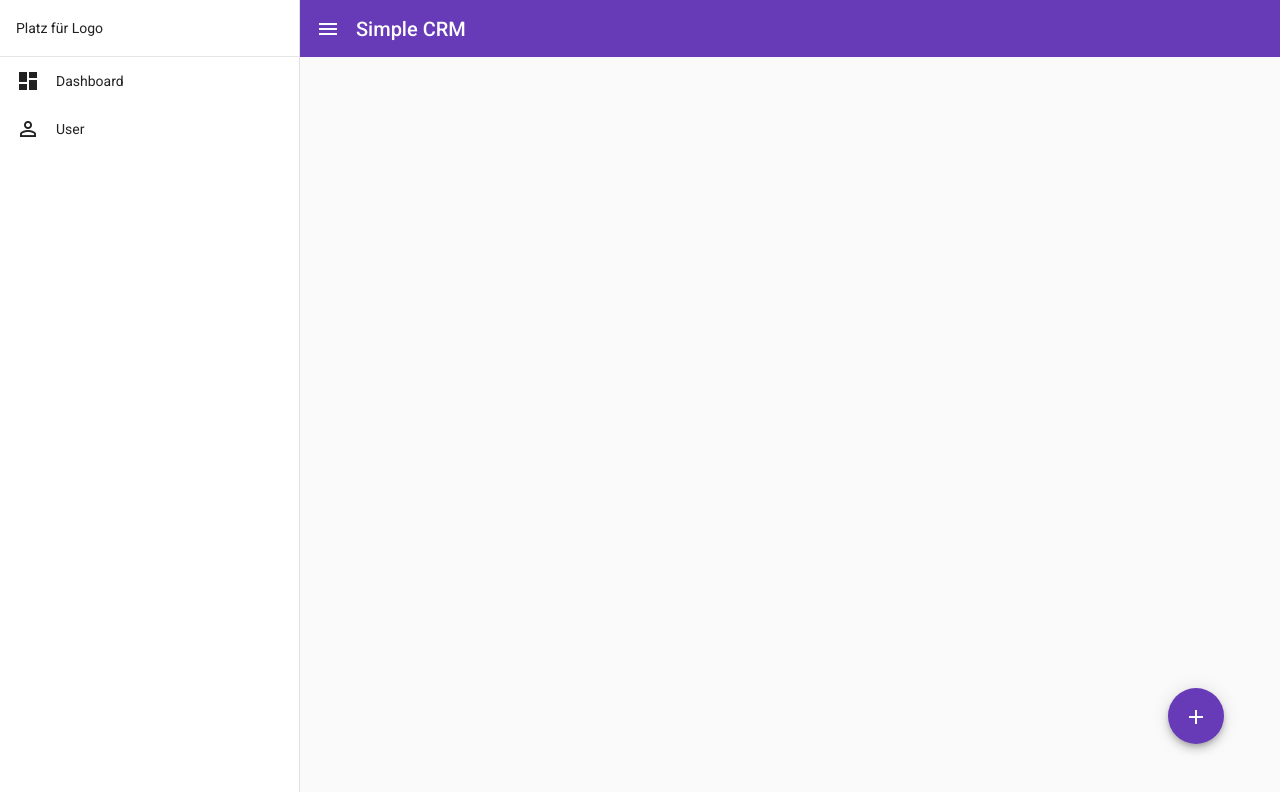
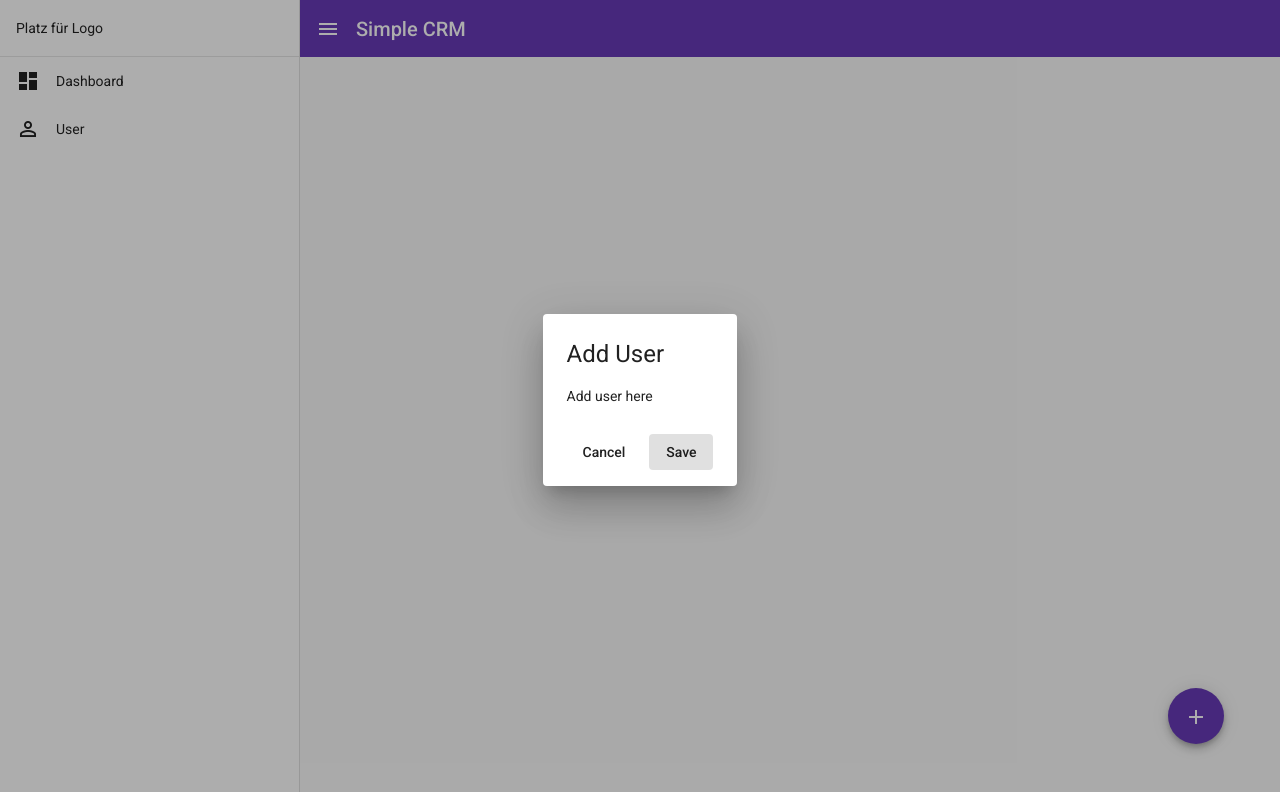
Before and after one commit to oCVamous/simple-crm, an Angular app: page /user in a window 1280 px wide. Both pictures are taken after a click on the button "add". Shown: the top 792 px of the page. Built offline with nearby package versions, Linux system fonts and the light colour scheme.

Commit message:
added dialog-add-user

```diff
--- /dev/null
+++ b/src/app/dialog-add-user/dialog-add-user.component.html
@@ -0,0 +1,8 @@
+<h1 mat-dialog-title>Add User</h1>
+<div mat-dialog-content>
+  <p>Add user here</p>
+</div>
+<div mat-dialog-actions>
+  <button mat-button >Cancel</button>
+  <button mat-button [mat-dialog-close]="" cdkFocusInitial>Save</button>
+</div>
--- /dev/null
+++ b/src/app/dialog-add-user/dialog-add-user.component.ts
@@ -0,0 +1,16 @@
+import { Component, OnInit } from '@angular/core';
+
+@Component({
+  selector: 'app-dialog-add-user',
+  templateUrl: './dialog-add-user.component.html',
+  styleUrls: ['./dialog-add-user.component.scss']
+})
+export class DialogAddUserComponent implements OnInit {
+
+
+  constructor() { }
+
+  ngOnInit(): void {
+  }
+
+}
--- a/src/app/user/user.component.html
+++ b/src/app/user/user.component.html
@@ -1,3 +1,3 @@
-<button class="add-user-button" mat-fab color="primary" matTooltip="Add User">
+<button (click)="openDialog()" class="add-user-button" mat-fab color="primary" matTooltip="Add User">
     <mat-icon>add</mat-icon>
 </button>
--- a/src/app/user/user.component.ts
+++ b/src/app/user/user.component.ts
@@ -1,4 +1,8 @@
 import { Component, OnInit } from '@angular/core';
+import { MatDialog } from '@angular/material/dialog';
+import { DialogAddUserComponent } from '../dialog-add-user/dialog-add-user.component';
+
+
 
 @Component({
   selector: 'app-user',
@@ -7,9 +11,13 @@
 })
 export class UserComponent implements OnInit {
 
-  constructor() { }
+  constructor(public dialog: MatDialog) { }
 
   ngOnInit(): void {
   }
 
+  openDialog() {
+    this.dialog.open(DialogAddUserComponent);
+  }
+
 }
```
Also changed, not shown: src/app/app.module.ts (+6 -2 lines), src/app/dialog-add-user/dialog-add-user.component.scss (added), 1 other file (tests, documents, lock files or other folders).
